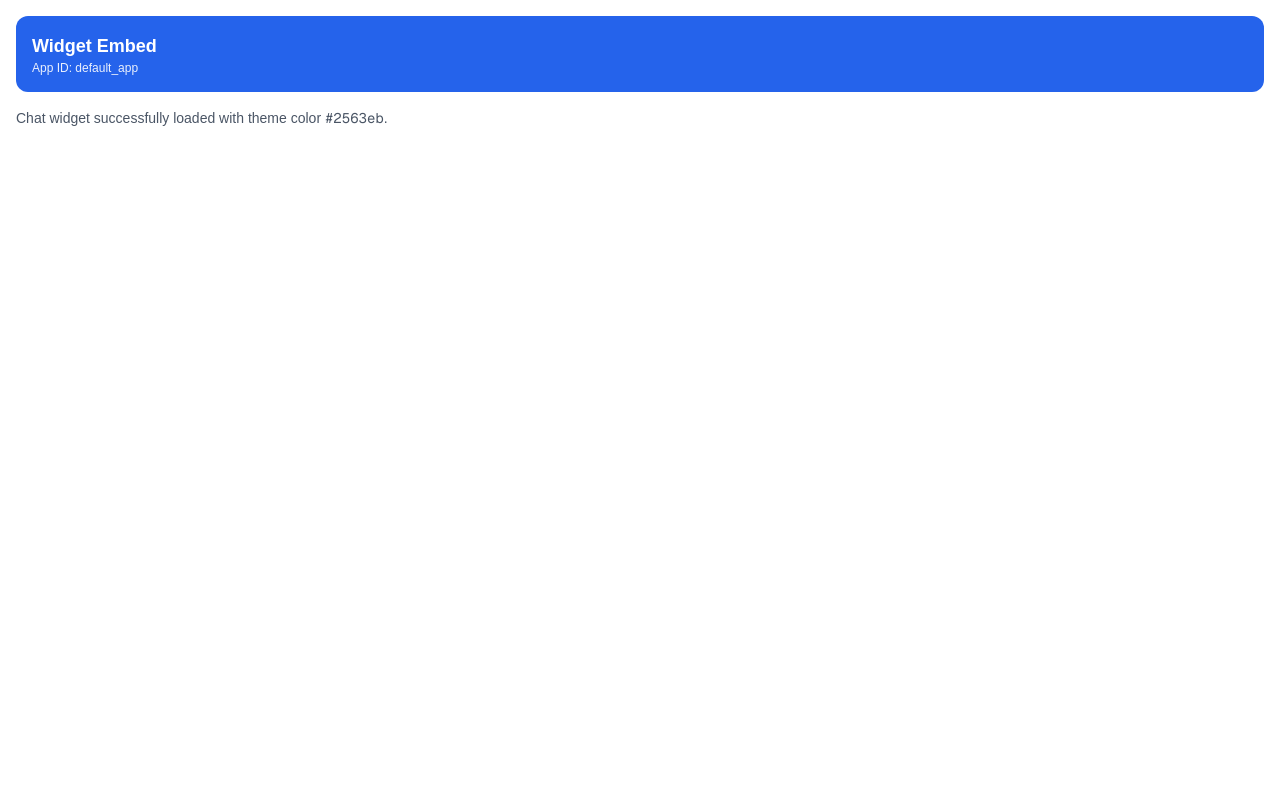
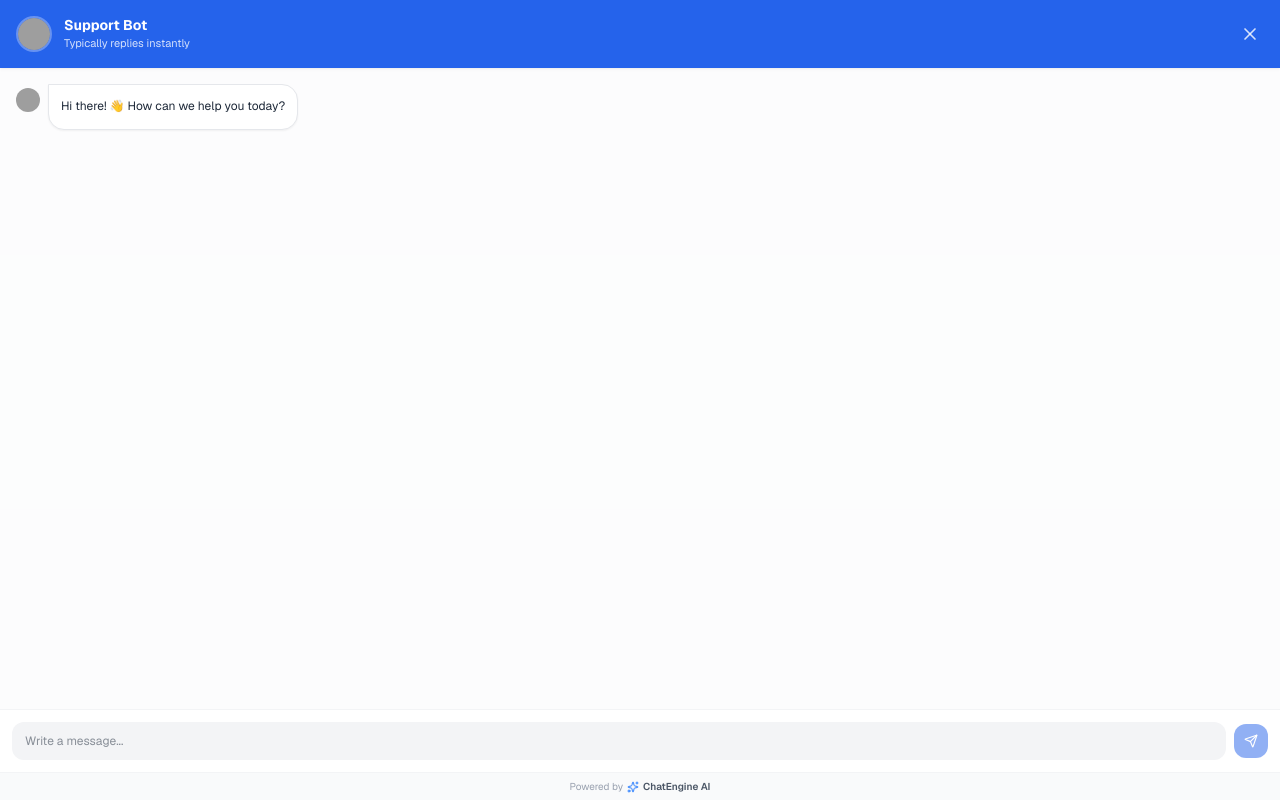
Before and after one commit to ataisi-nathan/chat-platform, a Next.js app: page /embed/widget in a window 1280 px wide. Built offline with nearby package versions, Linux system fonts and the light colour scheme; grey boxes are pictures that could not be loaded.

Commit message:
Fixed the iframe code snippet

```diff
--- a/app/embed/widget/WidgetEmbedContent.tsx
+++ b/app/embed/widget/WidgetEmbedContent.tsx
@@ -1,27 +1,134 @@
 'use client';
 
+import React, { useState } from 'react';
 import { useSearchParams } from 'next/navigation';
+import { Send, Sparkles, X, MessageSquare } from 'lucide-react';
 
 export default function WidgetEmbedContent() {
   const searchParams = useSearchParams();
 
-  // Extract query parameters with fallbacks
-  const appId = searchParams.get('appId') || 'default_app';
+  // Read URL params passed from the embed script / settings
+  const appId = searchParams.get('appId') || 'app_live_8f93a02c';
   const color = searchParams.get('color') || '#2563eb';
+  const botName = searchParams.get('botName') || 'Support Bot';
+  const welcomeMessage = searchParams.get('welcomeMessage') || 'Hi there! 👋 How can we help you today?';
+  const logoUrl = searchParams.get('logoUrl') || 'https://images.unsplash.com/photo-1618005182384-a83a8bd57fbe?w=100&auto=format&fit=crop&q=80';
+
+  const [isOpen, setIsOpen] = useState(true);
+  const [inputMessage, setInputMessage] = useState('');
+  const [messages, setMessages] = useState([
+    { id: 'm1', sender: 'bot', text: welcomeMessage },
+  ]);
+
+  const handleSend = (e: React.FormEvent) => {
+    e.preventDefault();
+    if (!inputMessage.trim()) return;
+
+    setMessages((prev) => [
+      ...prev,
+      { id: `user_${Date.now()}`, sender: 'user', text: inputMessage },
+    ]);
+    setInputMessage('');
+  };
+
+  if (!isOpen) {
+    return (
+      <div className="flex h-screen w-full items-end justify-end p-4 bg-transparent">
+        <button
+          onClick={() => setIsOpen(true)}
+          className="h-14 w-14 rounded-full text-white flex items-center justify-center shadow-2xl transition-transform hover:scale-105 active:scale-95"
+          style={{ backgroundColor: color }}
+        >
+          <MessageSquare className="h-7 w-7" />
+        </button>
+      </div>
+    );
+  }
 
   return (
-    <div className="min-h-screen bg-white p-4" style={{ accentColor: color }}>
-      <header className="rounded-xl p-4 text-white" style={{ backgroundColor: color }}>
-        <h1 className="text-lg font-bold">Widget Embed</h1>
-        <p className="text-xs opacity-90">App ID: {appId}</p>
-      </header>
+    <div className="flex h-screen w-full flex-col bg-white overflow-hidden font-sans text-gray-800">
+      {/* Header matching Live Preview */}
+      <div
+        className="p-4 text-white flex items-center justify-between transition-colors duration-300 shadow-sm"
+        style={{ backgroundColor: color }}
+      >
+        <div className="flex items-center gap-3">
+          <img
+            src={logoUrl}
+            alt={botName}
+            className="h-9 w-9 rounded-full object-cover border-2 border-white/30"
+          />
+          <div>
+            <h3 className="text-sm font-bold leading-tight">{botName}</h3>
+            <p className="text-[11px] text-white/80">Typically replies instantly</p>
+          </div>
+        </div>
+        <button
+          onClick={() => setIsOpen(false)}
+          className="text-white/80 hover:text-white p-1 rounded-lg transition-colors"
+        >
+          <X className="h-5 w-5" />
+        </button>
+      </div>
 
-      {/* Widget main body content */}
-      <main className="mt-4 space-y-3">
-        <p className="text-sm text-gray-600">
-          Chat widget successfully loaded with theme color <span className="font-mono">{color}</span>.
-        </p>
-      </main>
+      {/* Messages Feed matching Live Preview */}
+      <div className="flex-1 p-4 bg-gray-50/50 overflow-y-auto space-y-3 text-xs">
+        {messages.map((msg) => {
+          const isBot = msg.sender === 'bot';
+          return (
+            <div
+              key={msg.id}
+              className={`flex items-start gap-2 max-w-[85%] ${
+                isBot ? '' : 'ml-auto flex-row-reverse'
+              }`}
+            >
+              {isBot && (
+                <img
+                  src={logoUrl}
+                  alt={botName}
+                  className="h-6 w-6 rounded-full object-cover mt-1 shrink-0"
+                />
+              )}
+              <div
+                className={`p-3 rounded-2xl shadow-xs space-y-1 ${
+                  isBot
+                    ? 'bg-white border border-gray-200 text-gray-800 rounded-tl-none'
+                    : 'text-white rounded-tr-none'
+                }`}
+                style={!isBot ? { backgroundColor: color } : undefined}
+              >
+                <p className="leading-relaxed">{msg.text}</p>
+              </div>
+            </div>
+          );
+        })}
+      </div>
+
+      {/* Input Bar */}
+      <form onSubmit={handleSend} className="p-3 bg-white border-t border-gray-100 flex items-center gap-2">
+        <input
+          type="text"
+          value={inputMessage}
+          onChange={(e) => setInputMessage(e.target.value)}
+          placeholder="Write a message..."
+          className="flex-1 bg-gray-100 text-xs text-gray-800 px-3 py-2.5 rounded-xl focus:outline-none focus:bg-gray-50 border border-transparent focus:border-gray-200 transition-all"
+        />
+        <button
+          type="submit"
+          disabled={!inputMessage.trim()}
+          className="p-2.5 text-white rounded-xl disabled:opacity-50 transition-all active:scale-95 shrink-0"
+          style={{ backgroundColor: color }}
+        >
+          <Send className="h-3.5 w-3.5" />
+        </button>
+      </form>
+
+      {/* Footer Branding */}
+      <div className="py-1.5 bg-gray-50 border-t border-gray-100 text-center text-[10px] text-gray-400 flex items-center justify-center gap-1">
+        <span>Powered by</span>
+        <Sparkles className="h-3 w-3 text-blue-500 inline" />
+        <span className="font-semibold text-gray-600">ChatEngine AI</span>
+      </div>
     </div>
   );
 }
--- a/app/embed/widget/page.tsx
+++ b/app/embed/widget/page.tsx
@@ -1,18 +1,17 @@
+// app/embed/widget/page.tsx
 import { Suspense } from 'react';
 import WidgetEmbedContent from './WidgetEmbedContent';
 
 export default function WidgetEmbedPage() {
   return (
-    <Suspense fallback={<WidgetEmbedSkeleton />}>
+    <Suspense
+      fallback={
+        <div className="flex h-screen w-full items-center justify-center bg-white">
+          <div className="h-6 w-6 animate-spin rounded-full border-2 border-blue-600 border-t-transparent" />
+        </div>
+      }
+    >
       <WidgetEmbedContent />
     </Suspense>
   );
 }
-
-function WidgetEmbedSkeleton() {
-  return (
-    <div className="flex h-screen w-full items-center justify-center bg-gray-50">
-      <div className="h-8 w-8 animate-spin rounded-full border-4 border-blue-600 border-t-transparent" />
-    </div>
-  );
-}
--- a/components/dashboard/WidgetSettings.tsx
+++ b/components/dashboard/WidgetSettings.tsx
@@ -1,6 +1,6 @@
 'use client';
 
-import React, { useState } from 'react';
+import React, { useState, useEffect } from 'react';
 import {
   Upload,
   Copy,
@@ -20,6 +20,16 @@ export function WidgetSettings() {
   const [primaryColor, setPrimaryColor] = useState<string>('#2563eb');
   const [logoUrl, setLogoUrl] = useState<string>('https://images.unsplash.com/photo-1618005182384-a83a8bd57fbe?w=100&auto=format&fit=crop&q=80');
   const [isCopied, setIsCopied] = useState<boolean>(false);
+
+  // State to store the detected domain dynamically
+  const [domain, setDomain] = useState<string>('');
+
+  useEffect(() => {
+    // Detect the domain dynamically
+    if (typeof window !== 'undefined') {
+      setDomain(window.location.origin);
+    }
+  }, []);
 
   const COLOR_PRESETS = [
     { name: 'Blue', hex: '#2563eb' },
@@ -43,7 +53,7 @@ export function WidgetSettings() {
   const generatedSnippet = `<script>
     (function() {
       var iframe = document.createElement('iframe');
-    iframe.src = "https://your-domain.com/embed/widget?appId=${appId}&color=${encodeURIComponent(primaryColor)}";
+      iframe.src = "${domain}/embed/widget?appId=${appId}&color=${encodeURIComponent(primaryColor)}&botName=${encodeURIComponent(botName)}&welcomeMessage=${encodeURIComponent(welcomeMessage)}&logoUrl=${encodeURIComponent(logoUrl)}";
       iframe.style.cssText = "position:fixed;bottom:20px;right:20px;width:380px;height:600px;border:none;z-index:999999;border-radius:16px;box-shadow:0 10px 25px -5px rgba(0,0,0,0.1);";
       iframe.id = "chat-widget-iframe";
       document.body.appendChild(iframe);
```
Lines whose indentation alone changed are shown as unchanged.
